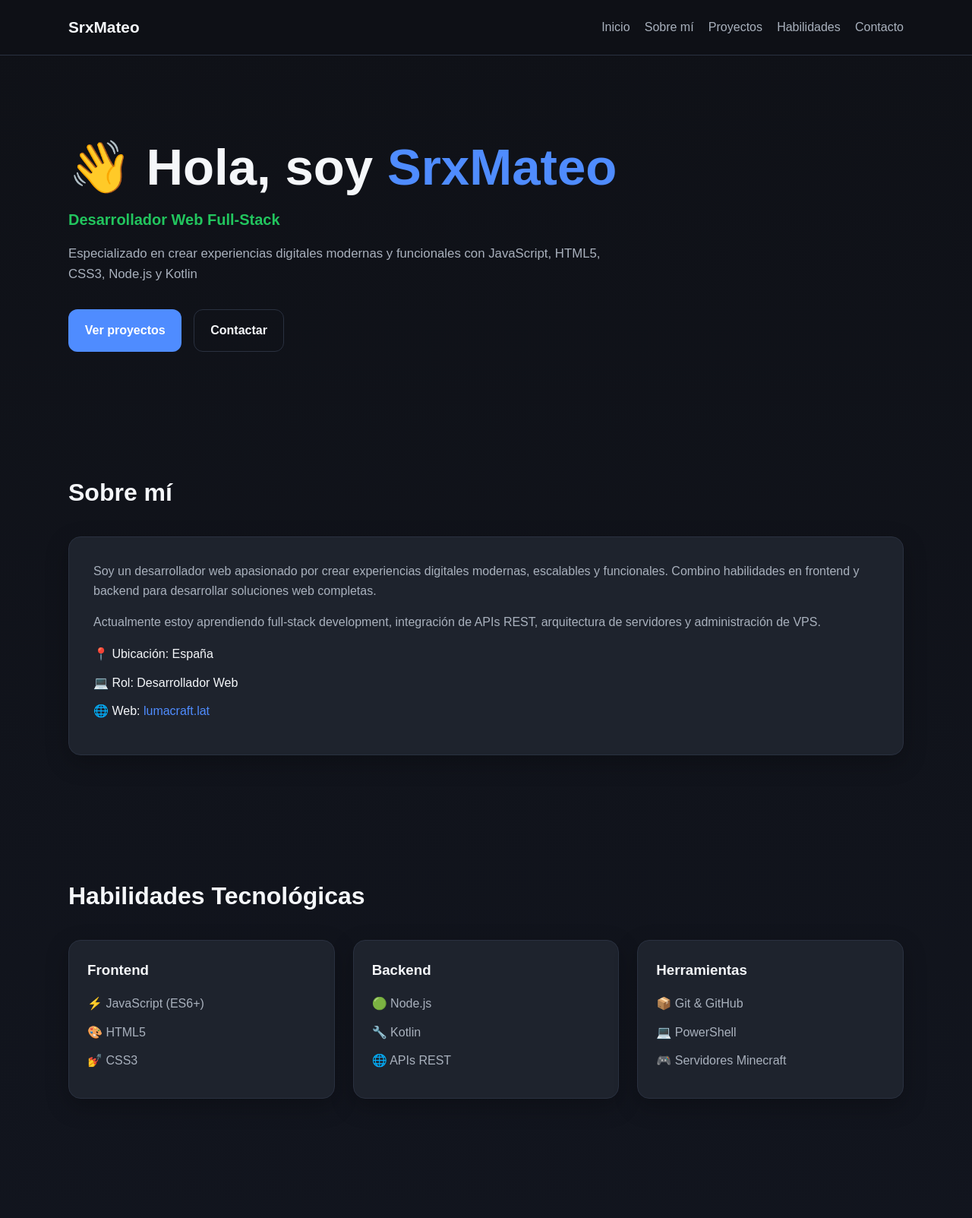
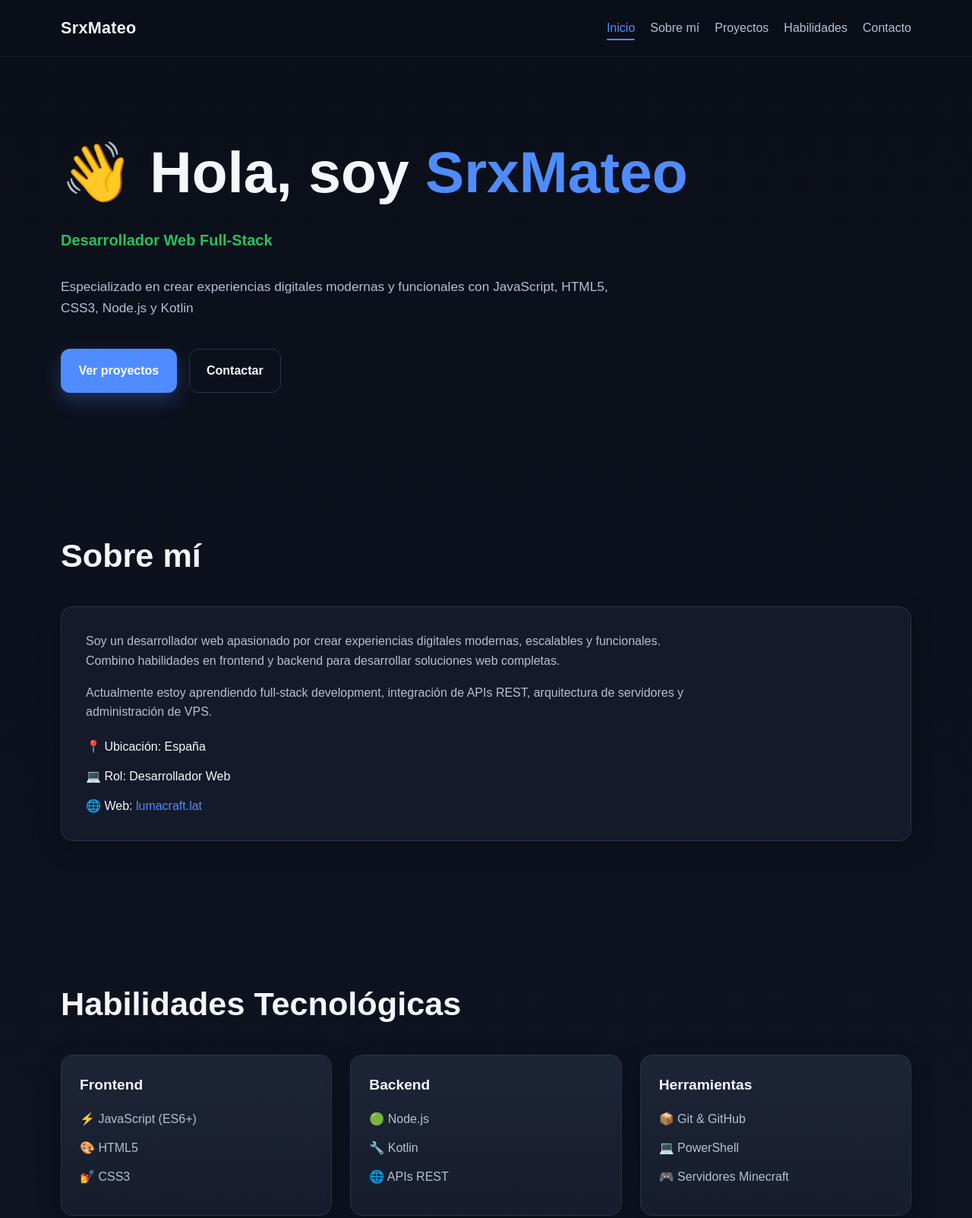
Before and after one commit to SrxMateo/mi-portafolio, a plain HTML site: page index.html in a window 1280 px wide. Shown: the top 1603 px of the page at 76% size. Drawn offline with Linux system fonts and the light colour scheme.

Commit message:
Refactor CSS variables and styles for consistency

```diff
--- a/styles.css
+++ b/styles.css
@@ -1,16 +1,20 @@
 :root {
-  --bg: #0f1117;
-  --bg-soft: #171a21;
-  --card: #1e232d;
-  --text: #f5f7fa;
-  --muted: #a9b1bd;
+  --bg: #0b0f19;
+  --bg-secondary: #121826;
+  --surface: #161d2d;
+  --surface-light: #1d2638;
   --primary: #4f8cff;
-  --primary-hover: #3a76e4;
-  --border: #2a3140;
-  --success: #22c55e;
-  --radius: 16px;
+  --primary-hover: #3d73d9;
+  --accent: #22c55e;
+  --text: #f5f7ff;
+  --text-muted: #b6c0d1;
+  --border: #2a3448;
   --shadow: 0 10px 30px rgba(0, 0, 0, 0.25);
-  --container: 1100px;
+  --radius-sm: 10px;
+  --radius-md: 16px;
+  --radius-lg: 24px;
+  --container: 1120px;
+  --transition: all 0.3s ease;
 }
 
 * {
@@ -25,14 +29,18 @@ html {
 
 body {
   font-family: Arial, sans-serif;
-  background: linear-gradient(180deg, #0f1117 0%, #131722 100%);
+  background: linear-gradient(180deg, var(--bg) 0%, #101625 100%);
   color: var(--text);
   line-height: 1.6;
 }
 
 a {
+  text-decoration: none;
   color: inherit;
-  text-decoration: none;
+}
+
+ul {
+  list-style: none;
 }
 
 img {
@@ -49,47 +57,68 @@ img {
   position: sticky;
   top: 0;
   z-index: 1000;
-  backdrop-filter: blur(10px);
-  background: rgba(15, 17, 23, 0.85);
-  border-bottom: 1px solid var(--border);
+  background: rgba(11, 15, 25, 0.88);
+  backdrop-filter: blur(14px);
+  border-bottom: 1px solid rgba(255, 255, 255, 0.06);
 }
 
 .navbar .container {
+  min-height: 74px;
   display: flex;
   justify-content: space-between;
   align-items: center;
-  min-height: 72px;
 }
 
 .logo {
-  font-size: 1.3rem;
-  font-weight: bold;
+  font-size: 1.35rem;
+  font-weight: 700;
+  letter-spacing: 0.3px;
   color: var(--text);
 }
 
 .nav-links {
   display: flex;
-  gap: 1.2rem;
-  list-style: none;
+  align-items: center;
+  gap: 1.25rem;
 }
 
 .nav-links a {
-  color: var(--muted);
-  transition: 0.3s ease;
+  color: var(--text-muted);
+  font-weight: 500;
+  transition: var(--transition);
+  position: relative;
 }
 
-.nav-links a:hover {
-  color: var(--text);
+.nav-links a:hover,
+.nav-links a.active {
+  color: var(--primary);
+}
+
+.nav-links a.active::after,
+.nav-links a:hover::after {
+  content: "";
+  position: absolute;
+  left: 0;
+  bottom: -8px;
+  width: 100%;
+  height: 2px;
+  background: var(--primary);
+  border-radius: 999px;
 }
 
 .hero {
-  padding: 110px 0 80px;
+  padding: 110px 0 90px;
+}
+
+.hero .container {
+  display: grid;
+  gap: 2rem;
 }
 
 .hero h1 {
-  font-size: clamp(2.2rem, 6vw, 4.2rem);
-  line-height: 1.1;
-  margin-bottom: 1rem;
+  font-size: clamp(2.5rem, 6vw, 4.8rem);
+  line-height: 1.08;
+  max-width: 900px;
 }
 
 .highlight {
@@ -97,83 +126,90 @@ img {
 }
 
 .subtitle {
+  color: var(--accent);
   font-size: 1.25rem;
-  color: var(--success);
-  margin-bottom: 1rem;
-  font-weight: 600;
+  font-weight: 700;
 }
 
 .description {
-  max-width: 720px;
-  color: var(--muted);
-  font-size: 1.05rem;
-  margin-bottom: 2rem;
+  max-width: 760px;
+  font-size: 1.08rem;
+  color: var(--text-muted);
 }
 
 .hero-buttons {
   display: flex;
   gap: 1rem;
   flex-wrap: wrap;
+  margin-top: 0.5rem;
 }
 
 .btn {
-  display: inline-block;
-  padding: 0.9rem 1.3rem;
+  display: inline-flex;
+  align-items: center;
+  justify-content: center;
+  padding: 0.95rem 1.4rem;
   border-radius: 12px;
   font-weight: 600;
-  transition: 0.3s ease;
   border: 1px solid transparent;
+  transition: var(--transition);
+  cursor: pointer;
 }
 
 .btn-primary {
   background: var(--primary);
-  color: white;
+  color: #fff;
+  box-shadow: 0 10px 24px rgba(79, 140, 255, 0.28);
 }
 
 .btn-primary:hover {
   background: var(--primary-hover);
+  transform: translateY(-2px);
 }
 
 .btn-secondary {
   background: transparent;
-  border-color: var(--border);
+  border: 1px solid var(--border);
   color: var(--text);
 }
 
 .btn-secondary:hover {
-  background: var(--bg-soft);
+  background: var(--surface);
+  border-color: #3a4965;
+  transform: translateY(-2px);
 }
 
 section {
-  padding: 80px 0;
+  padding: 90px 0;
 }
 
 section h2 {
-  font-size: 2rem;
+  font-size: clamp(2rem, 4vw, 2.7rem);
   margin-bottom: 2rem;
 }
 
 .about-content,
 .contact-content {
-  background: var(--card);
+  background: rgba(22, 29, 45, 0.82);
   border: 1px solid var(--border);
-  border-radius: var(--radius);
+  border-radius: var(--radius-md);
   padding: 2rem;
   box-shadow: var(--shadow);
 }
 
 .about-text p {
-  color: var(--muted);
+  color: var(--text-muted);
   margin-bottom: 1rem;
+  max-width: 800px;
 }
 
 .about-list {
-  list-style: none;
-  margin-top: 1rem;
+  margin-top: 1.25rem;
+  display: grid;
+  gap: 0.85rem;
 }
 
 .about-list li {
-  margin-bottom: 0.75rem;
   color: var(--text);
 }
 
@@ -190,106 +226,154 @@ section h2 {
 
 .skill-card,
 .project-card {
-  background: var(--card);
+  background: linear-gradient(180deg, rgba(29, 38, 56, 0.95), rgba(22, 29, 45, 0.95));
   border: 1px solid var(--border);
-  border-radius: var(--radius);
+  border-radius: var(--radius-md);
   padding: 1.5rem;
   box-shadow: var(--shadow);
+  transition: var(--transition);
+}
+
+.skill-card:hover,
+.project-card:hover {
+  transform: translateY(-6px);
+  border-color: rgba(79, 140, 255, 0.4);
 }
 
 .skill-card h3,
 .project-card h3 {
+  font-size: 1.2rem;
   margin-bottom: 1rem;
 }
 
-.skill-card ul {
-  list-style: none;
-}
-
 .skill-card li {
-  color: var(--muted);
-  margin-bottom: 0.75rem;
+  color: var(--text-muted);
+  margin-bottom: 0.8rem;
 }
 
 .project-card p {
-  color: var(--muted);
+  color: var(--text-muted);
   margin-bottom: 1.2rem;
 }
 
 .project-card.featured {
-  border: 1px solid rgba(79, 140, 255, 0.45);
+  border-color: rgba(79, 140, 255, 0.45);
+  position: relative;
+  overflow: hidden;
+}
+
+.project-card.featured::before {
+  content: "Destacado";
+  position: absolute;
+  top: 14px;
+  right: 14px;
+  background: rgba(79, 140, 255, 0.14);
+  color: var(--primary);
+  border: 1px solid rgba(79, 140, 255, 0.3);
+  padding: 0.35rem 0.7rem;
+  border-radius: 999px;
+  font-size: 0.85rem;
+  font-weight: 700;
+}
+
+.contact-content {
+  text-align: left;
 }
 
 .contact-content p {
-  color: var(--muted);
-  margin-bottom: 1.5rem;
+  color: var(--text-muted);
+  margin-bottom: 1.4rem;
 }
 
 .contact-links {
   display: flex;
+  flex-wrap: wrap;
   gap: 1rem;
-  flex-wrap: wrap;
 }
 
 .footer {
+  border-top: 1px solid rgba(255, 255, 255, 0.06);
   padding: 30px 0;
-  border-top: 1px solid var(--border);
   text-align: center;
-  color: var(--muted);
-  background: rgba(0, 0, 0, 0.15);
+  color: var(--text-muted);
+  background: rgba(0, 0, 0, 0.16);
 }
 
 .footer p + p {
-  margin-top: 0.5rem;
+  margin-top: 0.4rem;
 }
 
-@media (max-width: 900px) {
+.hidden {
+  opacity: 0;
+  transform: translateY(22px);
+  transition: opacity 0.7s ease, transform 0.7s ease;
+}
+
+.show {
+  opacity: 1;
+  transform: translateY(0);
+}
+
+@media (max-width: 980px) {
   .skills-grid,
   .projects-grid {
     grid-template-columns: 1fr;
   }
 
-  .nav-links {
-    gap: 0.8rem;
-    flex-wrap: wrap;
-    justify-content: flex-end;
+  .hero {
+    padding: 90px 0 70px;
   }
 
-  .hero {
-    padding: 90px 0 60px;
+  .hero h1 {
+    max-width: 100%;
   }
 }
 
-@media (max-width: 640px) {
+@media (max-width: 768px) {
   .navbar .container {
     flex-direction: column;
     justify-content: center;
+    gap: 0.8rem;
     padding: 1rem 0;
-    gap: 0.75rem;
   }
 
   .nav-links {
+    flex-wrap: wrap;
     justify-content: center;
+    gap: 1rem;
   }
 
   section {
-    padding: 64px 0;
+    padding: 75px 0;
   }
 
   .about-content,
   .contact-content,
   .skill-card,
   .project-card {
-    padding: 1.25rem;
+    padding: 1.3rem;
   }
+}
 
-  .btn {
-    width: 100%;
-    text-align: center;
+@media (max-width: 540px) {
+  .container {
+    width: min(94%, var(--container));
   }
 
   .hero-buttons,
   .contact-links {
     flex-direction: column;
   }
+
+  .btn {
+    width: 100%;
+  }
+
+  .subtitle {
+    font-size: 1.05rem;
+  }
+
+  .description {
+    font-size: 1rem;
+  }
 }
```
